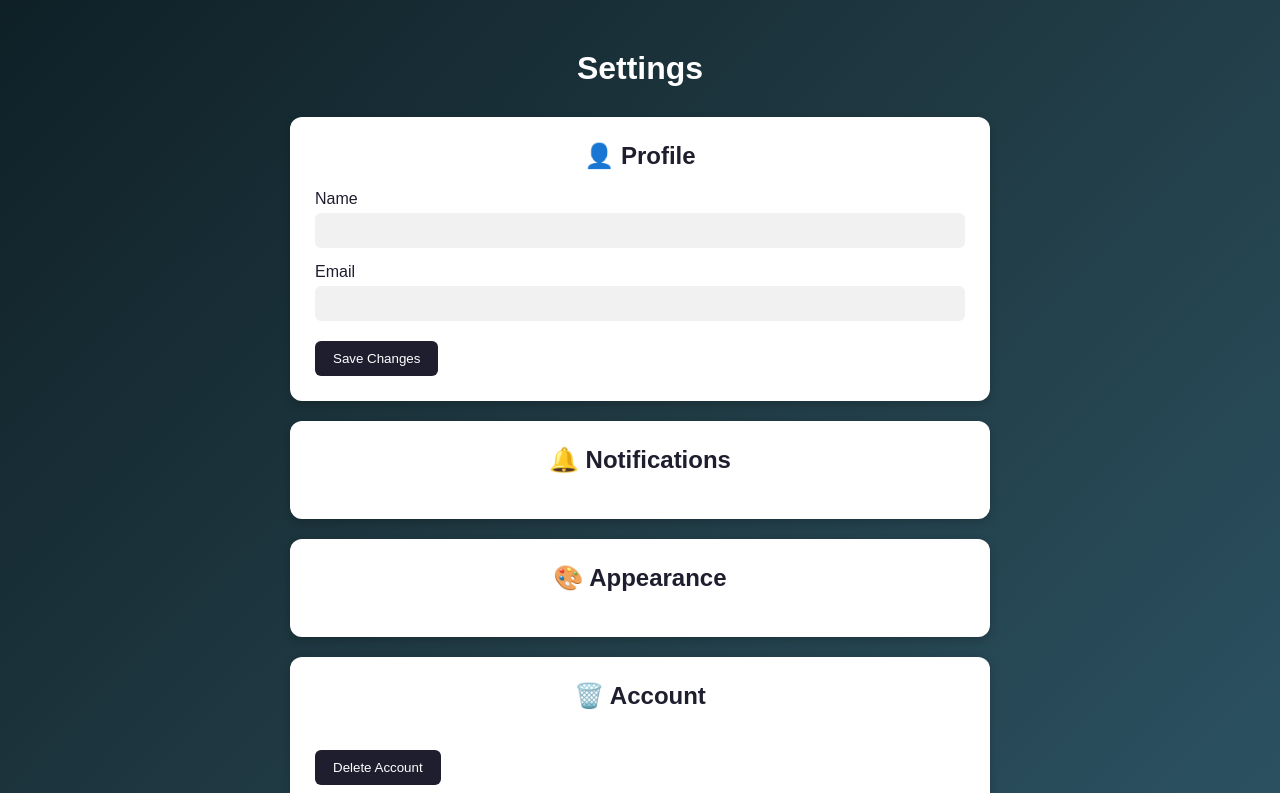
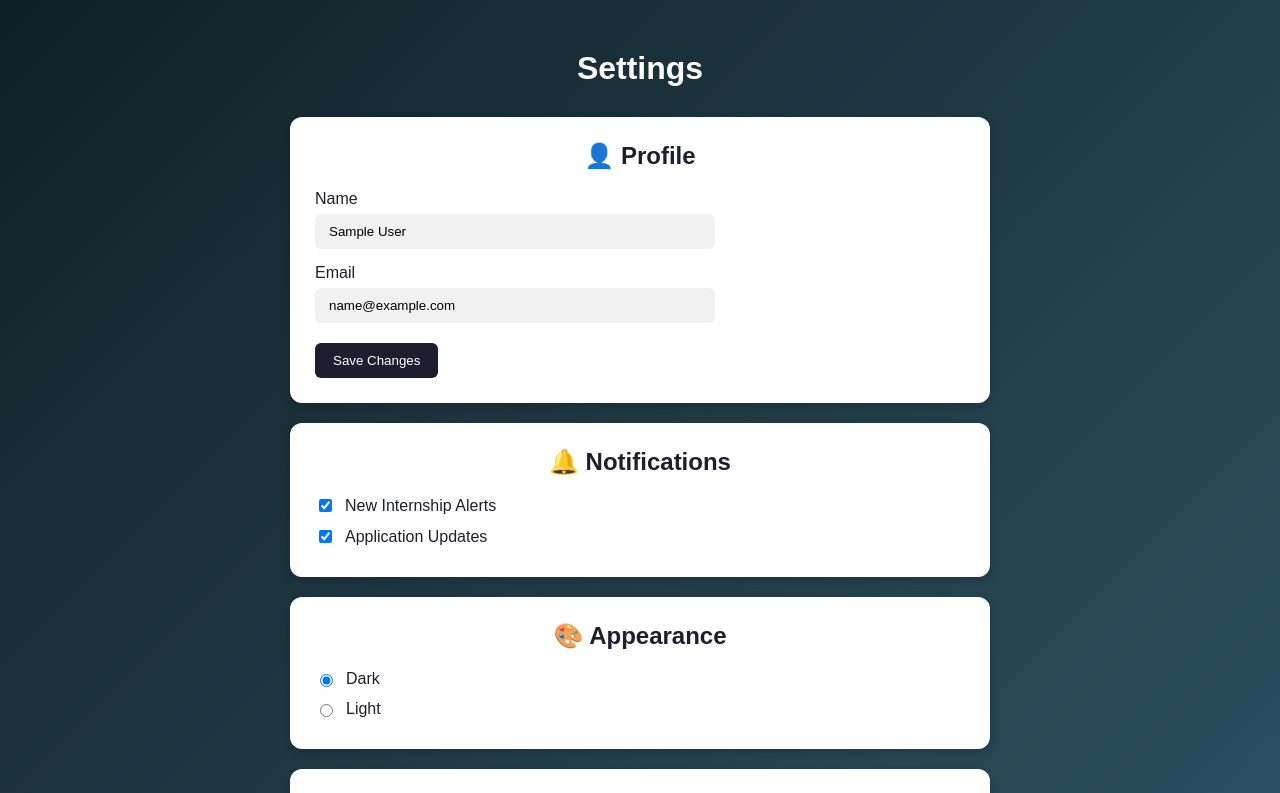
Before and after one commit to Sridaya/Internship-hub, a React (Vite) app: page /Settings in a window 1280 px wide. Shown: the top 793 px of the page. Built offline with nearby package versions, Linux system fonts and the light colour scheme; sample sign-in values are in the browser's storage.

Commit message:
Settings updated

```diff
--- a/src/Settings.css
+++ b/src/Settings.css
@@ -32,7 +32,7 @@
 .settings-section label {
     display: block;
     margin-top: 15px;
-    margin-bottom: 5px;
+    margin-bottom: 6px;
 }
 
 .settings-section input {
@@ -63,3 +63,47 @@
 .settings-section button:hover {
     opacity: 0.9;
 }
+
+.settings-page.light {
+    background: #f5f5f5;
+    color: #1e1e2f;
+}
+
+.settings-page.light .settings-section {
+    background-color: white;
+    color: #1e1e2f;
+}
+
+.settings-section input[type="text"],
+.settings-section input[type="email"] {
+    width: 100%;
+    max-width: 400px;
+    padding: 10px 14px;
+    display: block;
+}
+
+.settings-section input[type="checkbox"],
+.settings-section input[type="radio"] {
+    width: auto;
+    margin-right: 8px;
+}
+
+.settings-section label:has(input[type="checkbox"]),
+.settings-section label:has(input[type="radio"]) {
+    display: flex;
+    align-items: center;
+    gap: 5px;
+    margin-top: 12px;
+}
+
+.settings-section:last-child {
+    text-align: center;
+}
+
+body.light {
+    background: #f5f5f5;
+}
+
+body.dark {
+    background: linear-gradient(135deg, #0F2027, #203A43, #2C5364);
+}
--- a/src/Settings.jsx
+++ b/src/Settings.jsx
@@ -1,33 +1,172 @@
+import { useEffect, useState } from "react";
 import "./Settings.css";
 
 function Settings() {
+
+    const user = JSON.parse(localStorage.getItem("user"));
+
+    const [name, setName] = useState(user.name);
+    const [email, setEmail] = useState(user.email);
+    const [internshipAlerts, setInternshipAlerts] = useState(
+        localStorage.getItem("internshipAlerts") !== "false"
+    );
+    const [applicationUpdates, setApplicationUpdates] = useState(
+    localStorage.getItem("applicationUpdates") !== "false"
+);
+
+const [theme, setTheme] = useState(
+    localStorage.getItem("theme") || "dark"
+);
+useEffect(() => {
+    document.body.className = theme;
+}, [theme]);
+
+    async function handleSave() {
+            const response = await fetch(
+                `http://localhost:4000/api/users/${user.id}`,
+                {
+                    method: "PUT",
+                    headers: {
+                        "Content-Type": "application/json"
+                    },
+                    body: JSON.stringify({
+                        name: name
+                    })
+                }
+            );
+
+            const data = await response.json();
+
+            if (response.ok) {
+                localStorage.setItem(
+                    "user",
+                    JSON.stringify({
+                        ...user,
+                        name: name
+                    })
+                );
+
+                alert(data.message);
+            }
+        }
+
+        async function handleDeleteAccount() {
+    const confirmDelete = window.confirm(
+        "Are you sure you want to delete your account?"
+    );
+
+    if (!confirmDelete) {
+        return;
+    }
+
+    const response = await fetch(
+        `http://localhost:4000/api/users/${user.id}`,
+        {
+            method: "DELETE"
+        }
+    );
+
+    const data = await response.json();
+
+    if (response.ok) {
+        localStorage.clear();
+        alert(data.message);
+        window.location.href = "/";
+    }
+}
+
     return (
-        <div className="settings-page">
+        <div className={`settings-page ${theme}`}>
             <h1>Settings</h1>
 
             <div className="settings-section">
                 <h2>👤 Profile</h2>
 
-                <label>Name</label>
-                <input type="text" />
+            <label>Name</label>
+            <input
+                type="text"
+                value={name}
+                onChange={(e) => setName(e.target.value)}
+            />
 
-                <label>Email</label>
-                <input type="email" />
-
-                <button>Save Changes</button>
+            <label>Email</label>
+            <input
+                type="email"
+                value={email}
+                readOnly
+            />
+                <button onClick={handleSave}>Save Changes</button>
             </div>
 
             <div className="settings-section">
                 <h2>🔔 Notifications</h2>
+                <label>
+                    <input
+                        type="checkbox"
+                        checked={internshipAlerts}
+                        onChange={(e) => {
+                            setInternshipAlerts(e.target.checked);
+                            localStorage.setItem(
+                                "internshipAlerts",
+                                e.target.checked
+                            );
+                        }}
+                    />
+                    New Internship Alerts
+                </label>
+                <label>
+    <input
+        type="checkbox"
+        checked={applicationUpdates}
+        onChange={(e) => {
+            setApplicationUpdates(e.target.checked);
+            localStorage.setItem(
+                "applicationUpdates",
+                e.target.checked
+            );
+        }}
+    />
+    Application Updates
+</label>
             </div>
 
             <div className="settings-section">
-                <h2>🎨 Appearance</h2>
-            </div>
+    <h2>🎨 Appearance</h2>
+
+    <label>
+        <input
+    type="radio"
+    name="theme"
+    value="dark"
+    checked={theme === "dark"}
+    onChange={(e) => {
+        setTheme(e.target.value);
+        localStorage.setItem("theme", e.target.value);
+    }}
+/>
+        Dark
+    </label>
+
+    <label>
+        <input
+    type="radio"
+    name="theme"
+    value="light"
+    checked={theme === "light"}
+    onChange={(e) => {
+        setTheme(e.target.value);
+        localStorage.setItem("theme", e.target.value);
+    }}
+/>
+        Light
+    </label>
+</div>
 
             <div className="settings-section">
                 <h2>🗑️ Account</h2>
-                <button>Delete Account</button>
+                <button onClick={handleDeleteAccount}>
+    Delete Account
+</button>
             </div>
         </div>
     );
```
Also changed, not shown: 1 other file (tests, documents, lock files or other folders).
